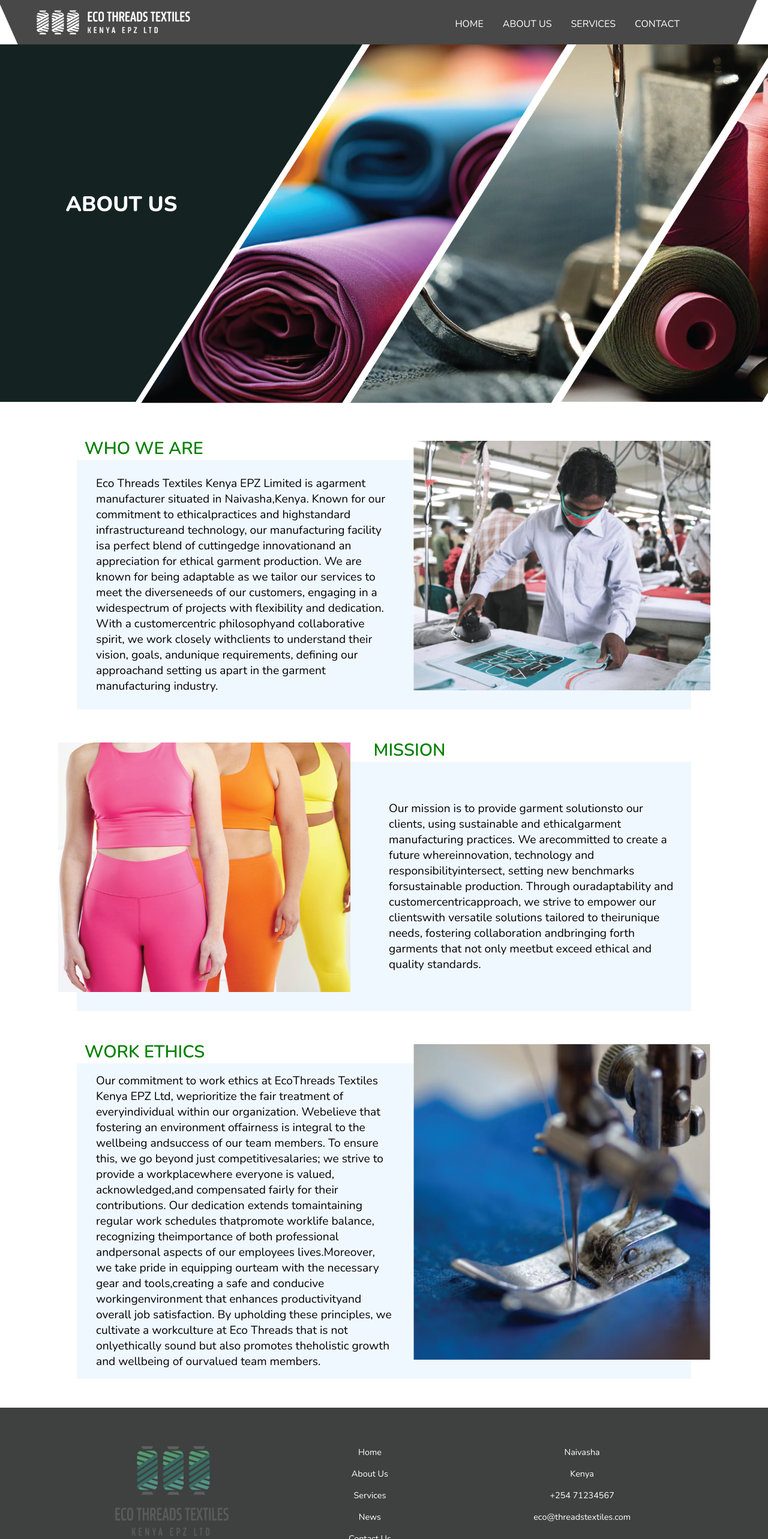
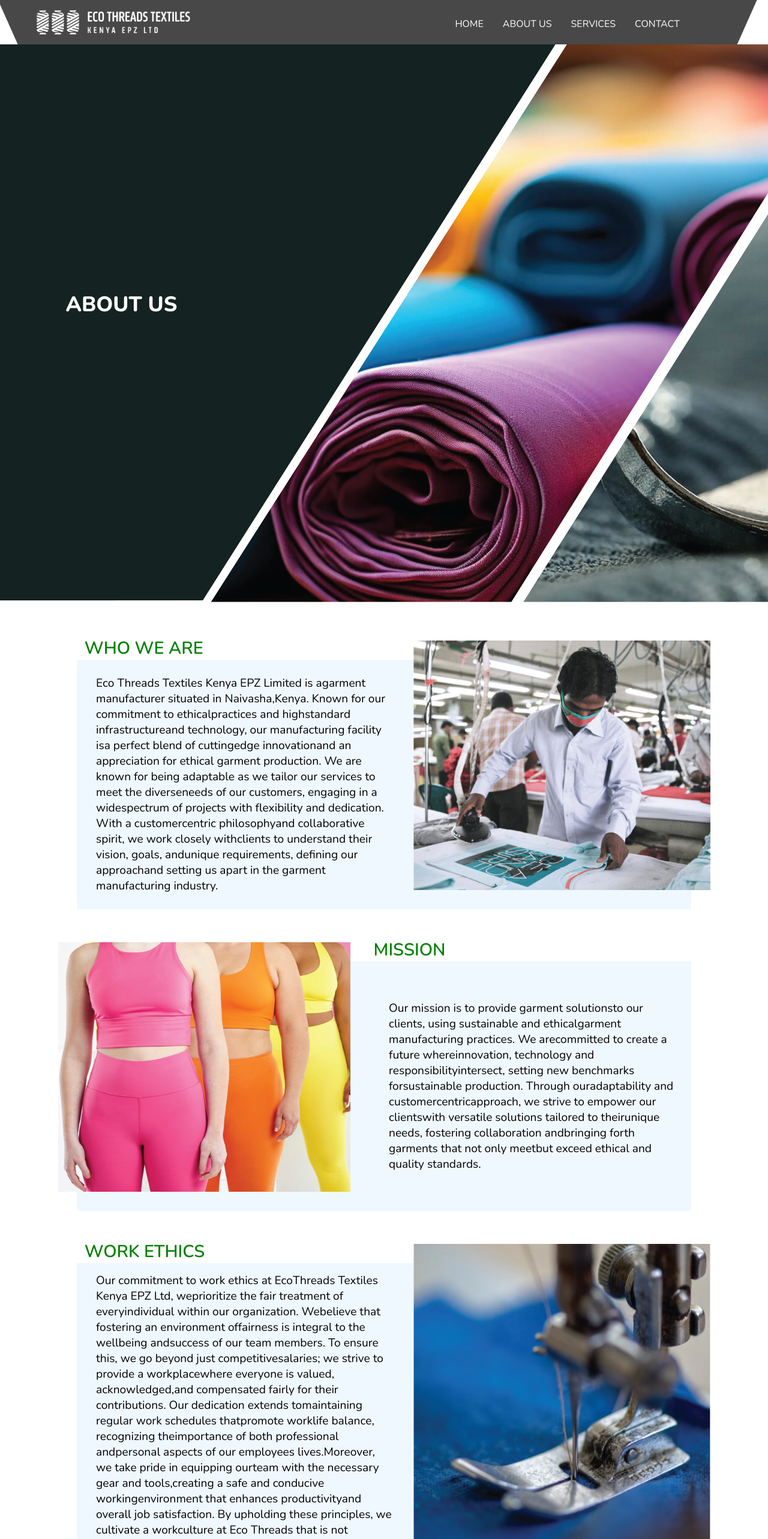
Before and after one commit to Reinhardt254/eco-ke, a Next.js app: page /about in a window 1280 px wide. Shown: the top 2566 px of the page at 60% size. Built offline with nearby package versions, Linux system fonts and the light colour scheme.

Commit message:
first commit

```diff
--- a/components/Footer.tsx
+++ b/components/Footer.tsx
@@ -1,4 +1,3 @@
-import Image from 'next/image'
 import React from 'react'
 
 const Footer = () => {
@@ -7,13 +6,10 @@ const Footer = () => {
        <div className="footer">
          <div className="footer-container">
             <div className="footer-content-logo">
-               <Image
+               <img
                  src="/images/home/Color logo.png"
                  alt="logo"
                  className="footer-logo-image"
-                 fill={false}
-                 width={300}
-                 height={150}
                />
                <div>
 
--- a/styles/about.css
+++ b/styles/about.css
@@ -7,12 +7,12 @@ body{
    padding: 0%;
 }
 
-.about-layout-image{
+/* .about-layout-image{
    width: 100vw;
    max-height: 100vh;
    padding: 0%;
    background-color: white;
-}
+} */
 
 @media only screen and (min-width: 1500px){
    .about-layout-image{
--- a/styles/contact.css
+++ b/styles/contact.css
@@ -8,13 +8,13 @@ body{
   padding: 0%;
 }
 
-@media only screen and (min-width: 1500px){
+/* @media only screen and (min-width: 1500px){
    .contact-layout-image{
      width: 100vw;
      max-height: 90vh;
      padding: 0%;
    }
-}
+} */
 
 @media only screen and (max-width: 600px){
    .hidden-sm{
--- a/styles/globals.css
+++ b/styles/globals.css
@@ -190,13 +190,13 @@ section{
   padding: 0%;
 }
 
-@media only screen and (min-width: 1500px){
+/* @media only screen and (min-width: 1500px){
   .home-page-image{
     width: 100vw;
     max-height: 90vh;
     padding: 0%;
   }
-}
+} */
 
 @media only screen and (min-width: 600px){
  .hidden-large{
--- a/styles/services.css
+++ b/styles/services.css
@@ -8,13 +8,13 @@ body{
    padding: 0%;
 }
 
-@media only screen and (min-width: 1500px){
+/* @media only screen and (min-width: 1500px){
    .services-page-image{
      width: 100vw;
      max-height: 90vh;
      padding: 0%;
    }
- }
+ } */
 
 .services-layout{
    height: 100%;
```
